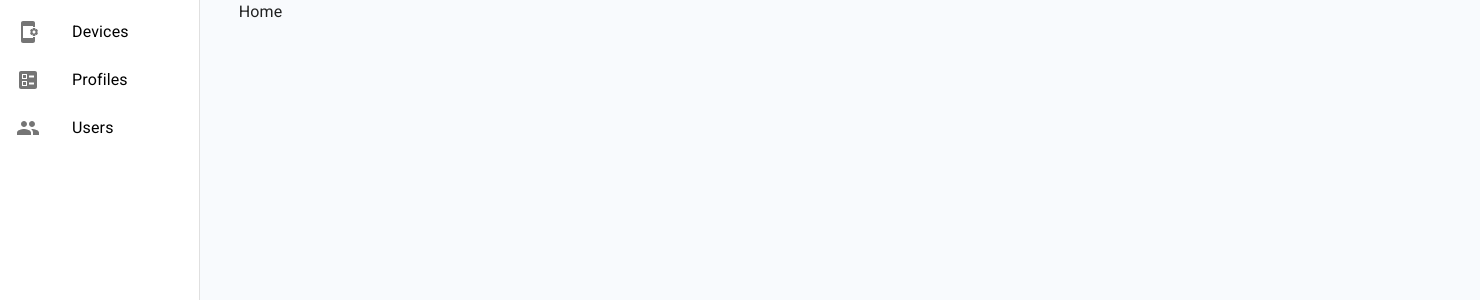
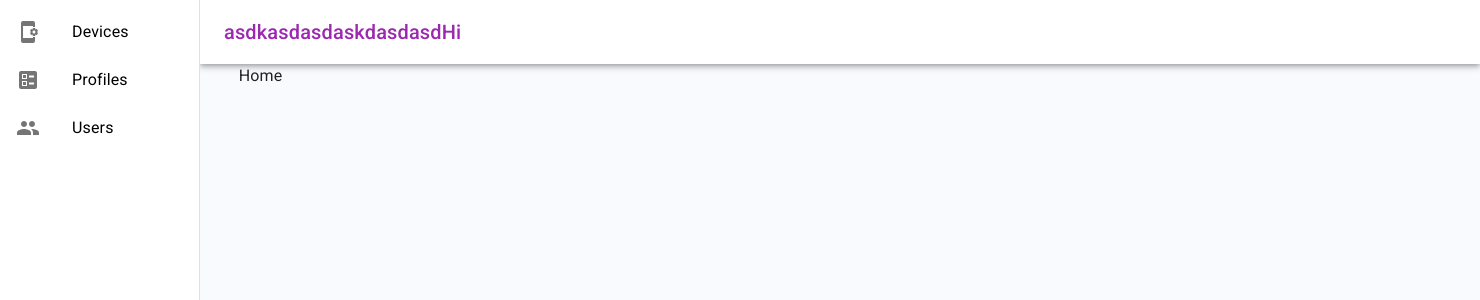
Before and after one commit to pdqcom/simplemdm-toybox, a Next.js app in the folder frontend/: page / in a window 1280 px wide. Shown: the top 300 px of the page, 1480 px wide, since content can reach past the window. Built offline with nearby package versions, Linux system fonts and the light colour scheme.

Commit message:
menubar test

```diff
--- a/frontend/src/components/layout.tsx
+++ b/frontend/src/components/layout.tsx
@@ -1,16 +1,24 @@
-import {Grid} from "@mui/material";
+import {AppBar, Box, Grid, Toolbar, Typography} from "@mui/material";
 import Sidebar from "@/components/sidebar";
+import React from "react";
 
 const Layout = ({ children }) => {
     return <>
+        <AppBar position="relative" open={true} sx={ { left: "200px", "background-color": "#FFF" }}>
+            <Toolbar>
+                <Typography variant="h6" color="secondary">asdkasdasdaskdasdasdHi</Typography>
+            </Toolbar>
+        </AppBar>
+        <Box>
             <Grid container spacing={1}>
                 <Grid item xs={3} lg={2} xl={1}>
                     <Sidebar/>
                 </Grid>
                 <Grid item xs={9} lg={10} xl={11}>
-                { children }
+                    {children}
                 </Grid>
             </Grid>
+        </Box>
     </>
 }
 
--- a/frontend/src/components/sidebar.tsx
+++ b/frontend/src/components/sidebar.tsx
@@ -26,9 +26,9 @@ const SidebarItem = ({text, href, Icon}: SidebarItemProps) => {
 const Sidebar = () => {
     return <Drawer
         open={true}
-        variant="permanent"
+        variant="persistent"
         sx={{
-            [`& .MuiDrawer-paper`]: {width: "200px"}
+            [`& .MuiDrawer-paper`]: { width: "200px" }
         }}
     >
         <List>
```
Lines whose indentation alone changed are shown as unchanged.
